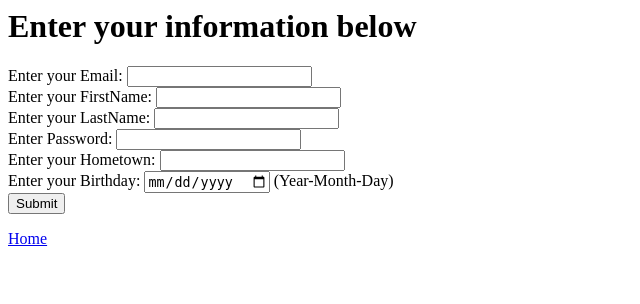
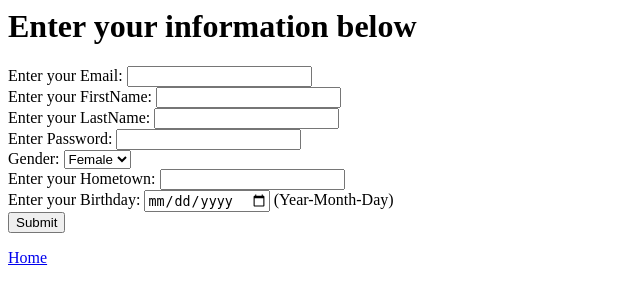
Before and after one commit to JayJian/Mini-Facebook-MySQL-Python-, a Flask app: page /register in a window 1280 px wide. Shown: the top 304 px of the page, without its empty margins (0-640 px from the left). Run offline with Flask 2, Linux system fonts and the light colour scheme; data comes from the database, SQL or seed files in the repository.

Commit message:
latest code

```diff
--- a/PhotoShare/app.py
+++ b/PhotoShare/app.py
@@ -132,13 +132,14 @@ def register_user():
 		last_name=request.form.get('last_name')
 		hometown=request.form.get('hometown')
 		birthday=request.form.get('birthday')
+		gender=request.form.get('gender')
 	except:
 		print "couldn't find all tokens" #this prints to shell, end users will not see this (all print statements go to shell)
 		return flask.redirect(flask.url_for('register'))
 	cursor = conn.cursor()
 	test =  isEmailUnique(email)
 	if test:
-		print cursor.execute("INSERT INTO Users (email, password, first_name, last_name, hometown, birthday) VALUES ('{0}', '{1}', '{2}', '{3}', '{4}', '{5}')".format(email, password, first_name, last_name, hometown, birthday))
+		print cursor.execute("INSERT INTO Users (email, password, first_name, last_name, hometown, birthday, gender) VALUES ('{0}', '{1}', '{2}', '{3}', '{4}', '{5}','{6}')".format(email, password, first_name, last_name, hometown, birthday,gender))
 		conn.commit()
 		#log user in
 
@@ -180,7 +181,7 @@ def getUsersAlbums(uid):
 
 def getUsersTags(uid):
 	cursor = conn.cursor()
-	cursor.execute("SELECT t.tag_string FROM Tags t, Pictures p, Users u WHERE u.user_id='{0}' AND u.user_id=p.user_id AND p.picture_id=t.picture_id".format(uid))
+	cursor.execute("SELECT t.tag_string FROM Tags t, Pictures p, Users u WHERE u.user_id='{0}' AND u.user_id=p.user_id AND p.picture_id=t.picture_id GROUP BY t.tag_string".format(uid))
 	return cursor.fetchall()
 
 def getFriendsEmail(uid):
@@ -568,6 +569,12 @@ def getPhotosByTag(tag_string):
 	cursor.execute("SELECT p.imgdata, p.picture_id, p.caption FROM Pictures p , Tags t WHERE t.tag_string='{0}' AND t.picture_id = p.picture_id".format(tag_string))
 	return cursor.fetchall()
 
+def getMyPhotoByTag(tag_string,uid):
+	cursor = conn.cursor()
+	cursor.execute("SELECT p.imgdata, p.picture_id, p.caption FROM Pictures p , Tags t, Users u WHERE t.tag_string='{0}' AND u.user_id='{1}' AND t.picture_id = p.picture_id AND u.user_id=p.user_id".format(tag_string,uid))
+	return cursor.fetchall()
+
+
 #default page
 @app.route("/", methods=['GET'])
 def hello():
@@ -586,7 +593,7 @@ def mytagphoto():
 	if request.method=='POST':
 		uid = getUserIdFromEmail(flask_login.current_user.id)
 		tag_string=request.form.get('tag')
-		return render_template('photoTags.html', message=tag_string, photos=getMyPhotoByTag(tag_string))
+		return render_template('photoTags.html', message=tag_string, photos=getMyPhotoByTag(tag_string,uid))
 
 
 #youmayalsolike
--- a/PhotoShare/schema.sql
+++ b/PhotoShare/schema.sql
@@ -8,6 +8,7 @@ CREATE TABLE Users (
   first_name VARCHAR(35),
   last_name VARCHAR(35),
   email varchar(255) UNIQUE,
+  gender varchar(35),
   password varchar(255),
   hometown VARCHAR(255),
   birthday DATE,
--- a/PhotoShare/templates/myalbum.html
+++ b/PhotoShare/templates/myalbum.html
@@ -36,7 +36,7 @@
 <p>Click the tag to browse photos with the tag:</p>
 {% if yourTags %}
   {%for tag in yourTags%}
-  <form method="POST" enctype="multipart/form-data" action="/getphoto">
+  <form method="POST" enctype="multipart/form-data" action="/getmyphoto">
     <input name='tag' type='submit' value={{tag[0]}} />
   </form>
   {%endfor%}
--- a/PhotoShare/templates/register.html
+++ b/PhotoShare/templates/register.html
@@ -24,6 +24,12 @@
                 <label for="password">Enter Password:</label>
                 <input type="password" name="password" /><br />
 
+                <label for="sex">Gender:</label>
+                <select name="gender">
+                  <option value="Female">Female</option>
+                  <option value="Male">Male</option>
+                </select><br />
+
                 <label for="hometown">Enter your Hometown:</label>
                 <input type="text" name="hometown" /><br />
 
```
Also changed, not shown: 1 other file.
